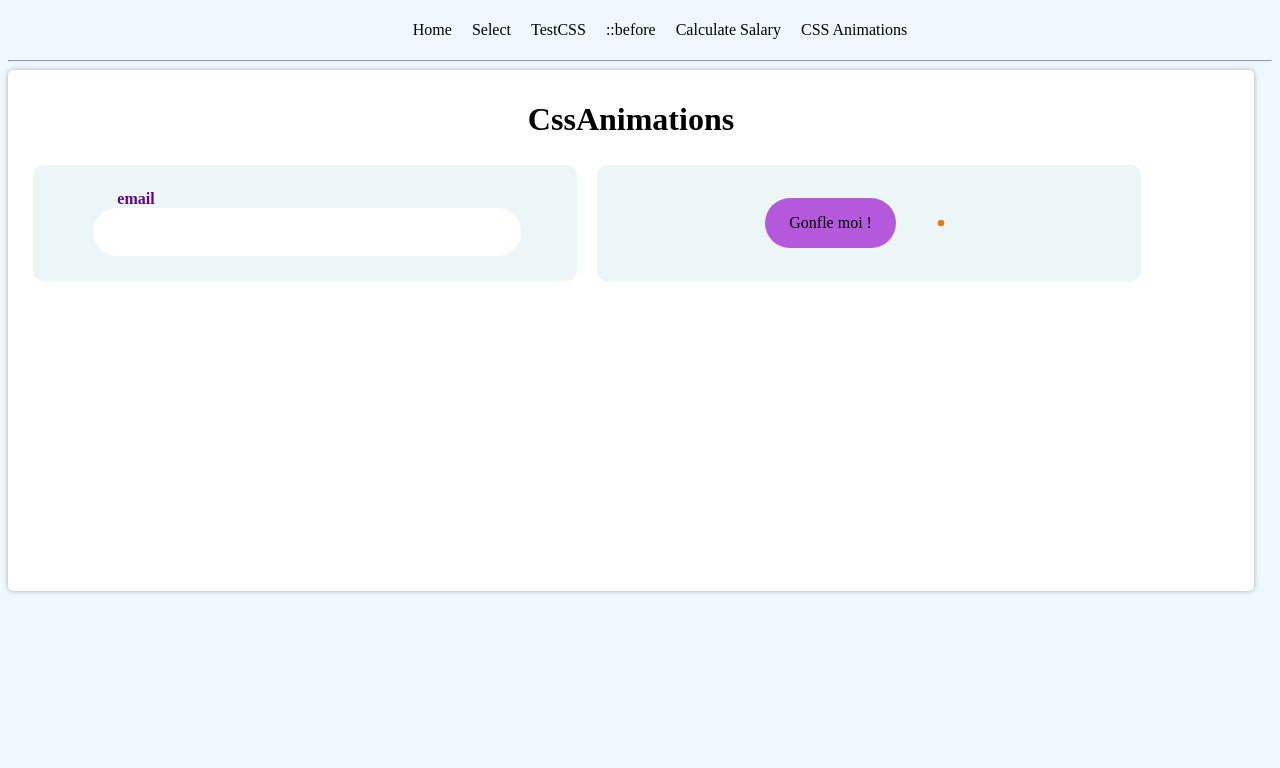
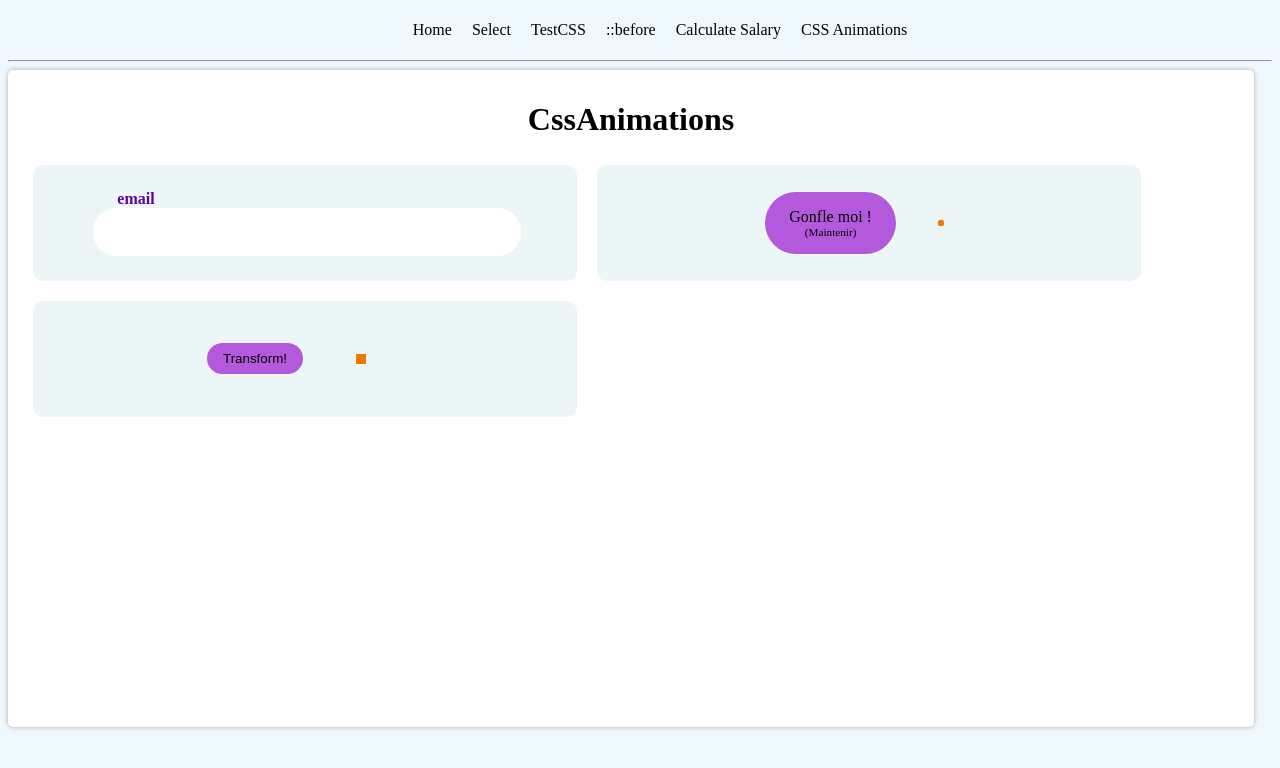
Before and after one commit to bast44trl/vite-training, a React (Vite) app: page /cssAnimations in a window 1280 px wide. Shown: the top 768 px of the page. Built offline with nearby package versions, Linux system fonts and the light colour scheme.

Commit message:
added trasnform animation

```diff
--- a/src/components/CssAnimations/CssAnimations.tsx
+++ b/src/components/CssAnimations/CssAnimations.tsx
@@ -15,8 +15,17 @@ function CssAnimations() {
         </div>
       </div>
       <div className="container">
-        <div className="btn">Gonfle moi !</div>
+        <div className="btn__blow">
+          <span>Gonfle moi !</span>
+          <span id="mtn">(Maintenir)</span>
+        </div>
         <div className="ball"></div>
+      </div>
+      <div className="container">
+        <button className="btn__boop">Transform!</button>
+        <div className="box">
+          <span>Boop!</span>
+        </div>
       </div>
     </div>
   );
--- a/src/components/CssAnimations/cssAnimations.scss
+++ b/src/components/CssAnimations/cssAnimations.scss
@@ -66,7 +66,7 @@ $cd-primary: rgb(180, 89, 219);
 $cd-secondary: rgb(241, 120, 7);
 $ball-size: 4rem;
 
-.btn {
+.btn__blow {
   background: $cd-primary;
   font-size: 1rem;
   cursor: pointer;
@@ -75,6 +75,12 @@ $ball-size: 4rem;
   max-width: 25vw;
   &:active + .ball {
     transform: scale(1);
+  }
+  display: flex;
+  flex-direction: column;
+  align-items: center;
+  & #mtn {
+    font-size: 0.7rem;
   }
 }
 .ball {
@@ -87,3 +93,34 @@ $ball-size: 4rem;
   transform: scale(0.1);
   transition: all 4s;
 }
+
+.box {
+  width: 100px;
+  height: 100px;
+  background: $cd-secondary;
+  transform: scale(0.1);
+  transition: transform 330ms ease-in-out;
+  overflow: hidden;
+  display: grid;
+  place-items: center;
+  span {
+    display: inline-block;
+    color: #fff;
+    transform: translateY(300%);
+    transition: transform 280ms ease-out 50ms;
+  }
+}
+.btn__boop {
+  background: $cd-primary;
+  cursor: pointer;
+  padding: 0.5rem 1rem;
+  margin: 0.5rem;
+  border-radius: 10rem;
+  border: none;
+  &:hover + .box {
+    transform: scale(1);
+    span {
+      transform: translateY(0);
+    }
+  }
+}
```
